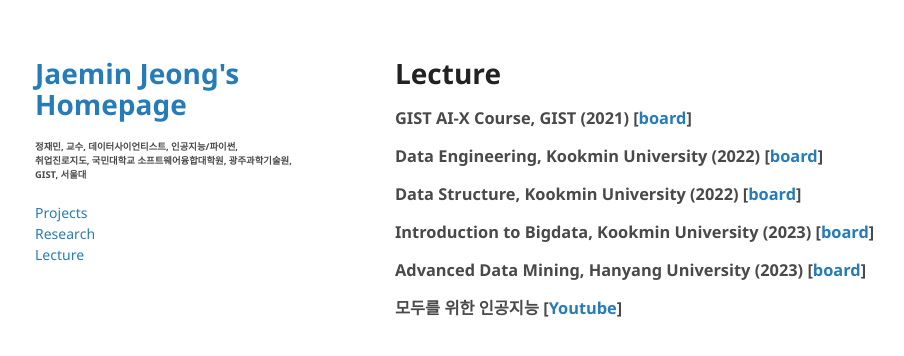
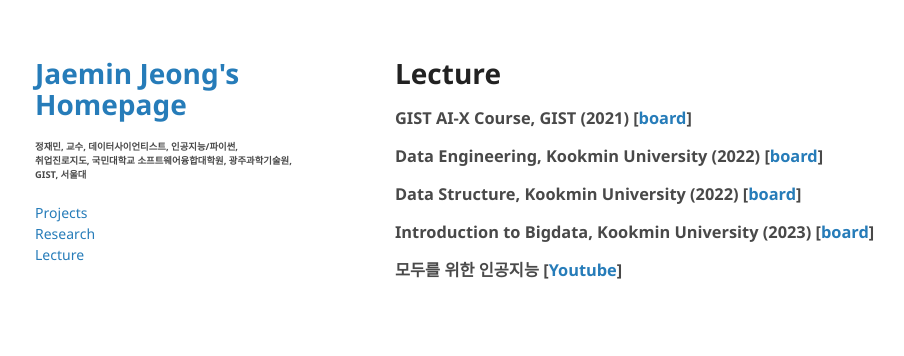
Before and after one commit to jaeminjjung/jaeminjjung.github.io, a Jekyll site: the page built from lecture.md, in a window 1280 px wide. Shown: the top 356 px of the page, without its empty margins (175-1079 px from the left). Built offline with Jekyll 4.4.1, drawn with Linux system fonts in a browser that asks for light colours; our own code applies the rules of GitHub Pages for plain Markdown files.

Commit message:
Update lecture.md

```diff
--- a/lecture.md
+++ b/lecture.md
@@ -5,6 +5,5 @@
 ### Data Engineering, Kookmin University (2022) [<a href="https://ecampus.kookmin.ac.kr/course/view.php?id=48724">board</a>]
 ### Data Structure, Kookmin University (2022) [<a href="https://ecampus.kookmin.ac.kr/course/view.php?id=48724">board</a>]
 ### Introduction to Bigdata, Kookmin University (2023) [<a href="https://ecampus.kookmin.ac.kr/course/view.php?id=48724">board</a>]
-### Advanced Data Mining, Hanyang University (2023) [<a href = "https://github.com/dscoool/datamining">board</a>]
 
 ### 모두를 위한 인공지능 [<a href="https://dscool.kr">Youtube</a>]
```
